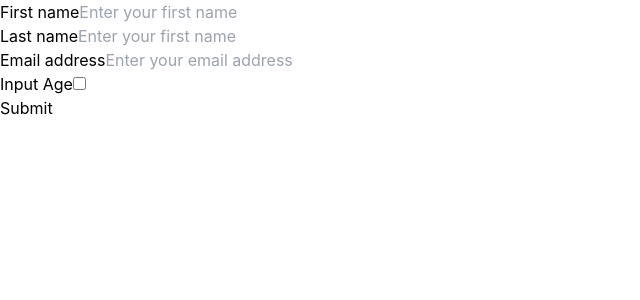
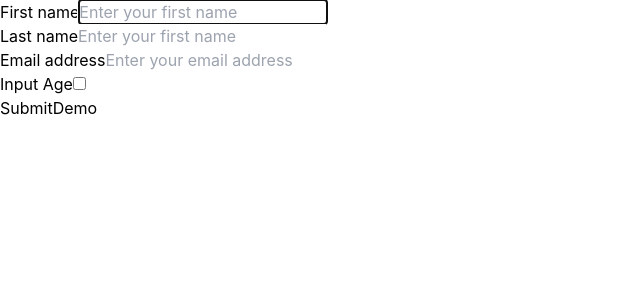
Before and after one commit to tuanminhphan45/ReactJS, a React (Create React App) app in the folder tictac/: page / in a window 1280 px wide. Shown: the top 300 px of the page, without its empty margins (0-640 px from the left). Built offline with nearby package versions, Linux system fonts and the light colour scheme.

Commit message:
học setForcus và setValue

```diff
--- a/tictac/src/form/SignUpHook.jsx
+++ b/tictac/src/form/SignUpHook.jsx
@@ -1,5 +1,5 @@
 /* eslint-disable no-unused-vars */
-import React from "react";
+import React, { useEffect } from "react";
 import { useForm } from "react-hook-form";
 import { yupResolver } from "@hookform/resolvers/yup";
 import * as Yup from "yup";
@@ -22,6 +22,8 @@ const SignUpHook = () => {
         reset,
         resetField,
         // resetField là reset 1 trường nào đó thôi
+        setFocus,
+        setValue,
         formState: { errors, isSubmitting, isValid, isDirty, dirtyFields },
         // is Dirty là khi mình chạm vào trường đó sẽ biết
         // dirtyFields là trả về các trường mình
@@ -34,7 +36,15 @@ const SignUpHook = () => {
     // errors = formState.errors; {}
     console.log("isValid", isValid);
     const watchShowAge = watch("showAge", false);
-
+    useEffect(() => {
+        setFocus("firstName");
+        // tự động forcus vào ô input firtName khi load trang
+    }, [setFocus]);
+    const handleDemo = () => {
+        setValue("firstName", "Minh");
+        setValue("lastName", "Phan");
+        setValue("email", "tuanminhphan45@gmail.com");
+    };
     const onSubmit = async (values) => {
         // áp dụng để check đủ điều kiện để send data to backend chưa
         if (isValid) {
@@ -128,7 +138,7 @@ const SignUpHook = () => {
                 )}
             </div>
 
-            <div>
+            <div className="flex flex-col gap-3">
                 <button
                     type="submit"
                     className="w-full p-4 bg-blue-600 text-white font-semibold rounded-lg"
@@ -139,6 +149,12 @@ const SignUpHook = () => {
                         "Submit"
                     )}
                 </button>
+                <button
+                    className="w-full p-4 bg-green-600 text-white font-semibold rounded-lg"
+                    onClick={handleDemo}
+                >
+                    Demo
+                </button>
             </div>
         </form>
     );
```
